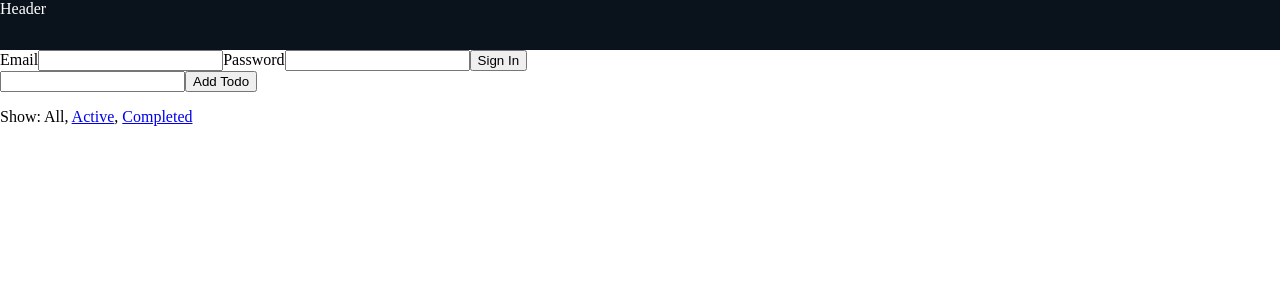
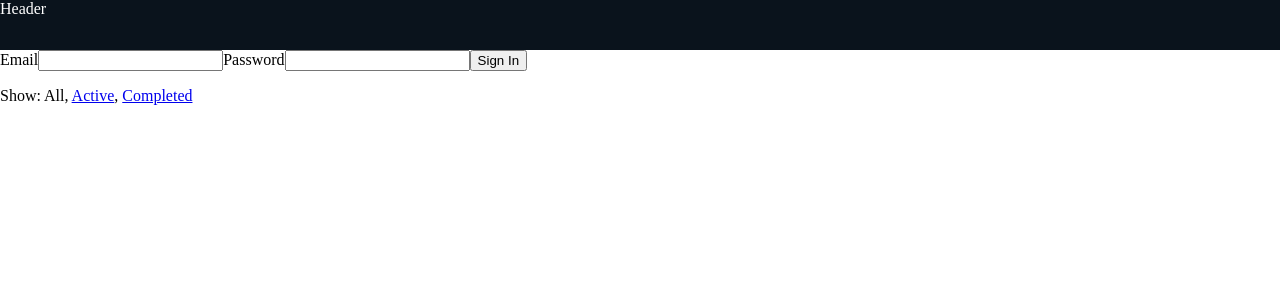
Before and after one commit to JesseTheDev/redux_reaction, a React (Create React App) app: page / in a window 1280 px wide. Shown: the top 300 px of the page. Built offline with nearby package versions, Linux system fonts and the light colour scheme.

Commit message:
rm these from render

```diff
--- a/src/components/App.js
+++ b/src/components/App.js
@@ -2,15 +2,11 @@ import React from 'react'
 import Footer from './Footer'
 import Header from './Header'
 import SignIn from '../containers/SignIn'
-import AddTodo from '../containers/AddTodo'
-import VisibleTodoList from '../containers/VisibleTodoList'
 
 const App = () => (
   <div>
     <Header />
     <SignIn />
-    <AddTodo />
-    <VisibleTodoList />
     <Footer />
   </div>
 )
```
